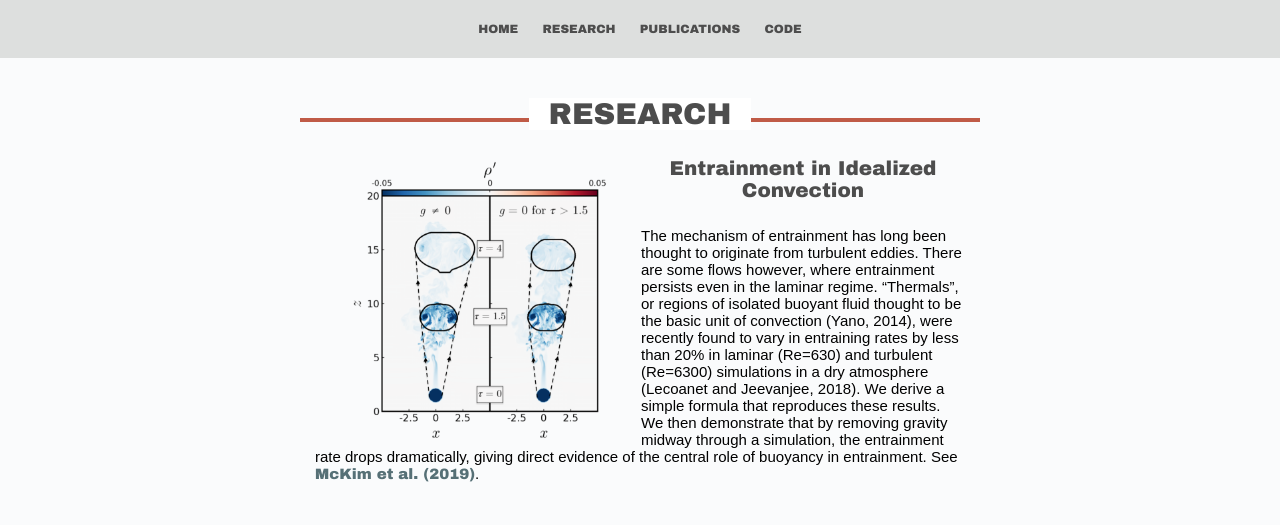
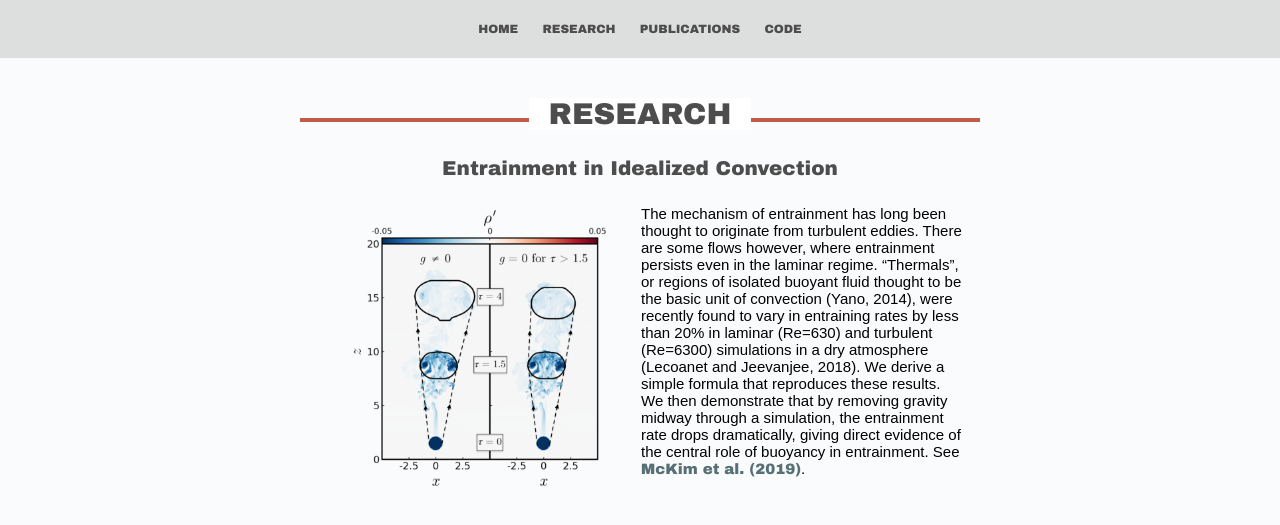
Before and after one commit to mckimb/mckimb.github.io, a Jekyll site: the page built from research/index.html, in a window 1280 px wide. Shown: the top 525 px of the page. Built offline with Jekyll 4.4.1, drawn with Linux system fonts in a browser that asks for light colours.

Commit message:
Update index.html

```diff
--- a/research/index.html
+++ b/research/index.html
@@ -23,12 +23,12 @@ img {
 			<img src="/research/efficiency.png" alt="No entrainment without buoyancy" class="wrap" style="width:396px;height:259px;">
 		</div>
 		-->
+		<h4>
+			Entrainment in Idealized Convection
+		</h4>
 		<div class="blurb">
 			<img src="/research/g_nog-5.png" alt="No entrainment without buoyancy" class="wrap" style="width:266px;height:288px;">
 		  </div>
-		<h4>
-			Entrainment in Idealized Convection
-		</h4>
 		<!--
 		<div style="font-size: 20px; color: #4d4d4d; font-family: Arial Black, Gadget, sans serif;"
 		     Entrainment in Idealized Convection
```
